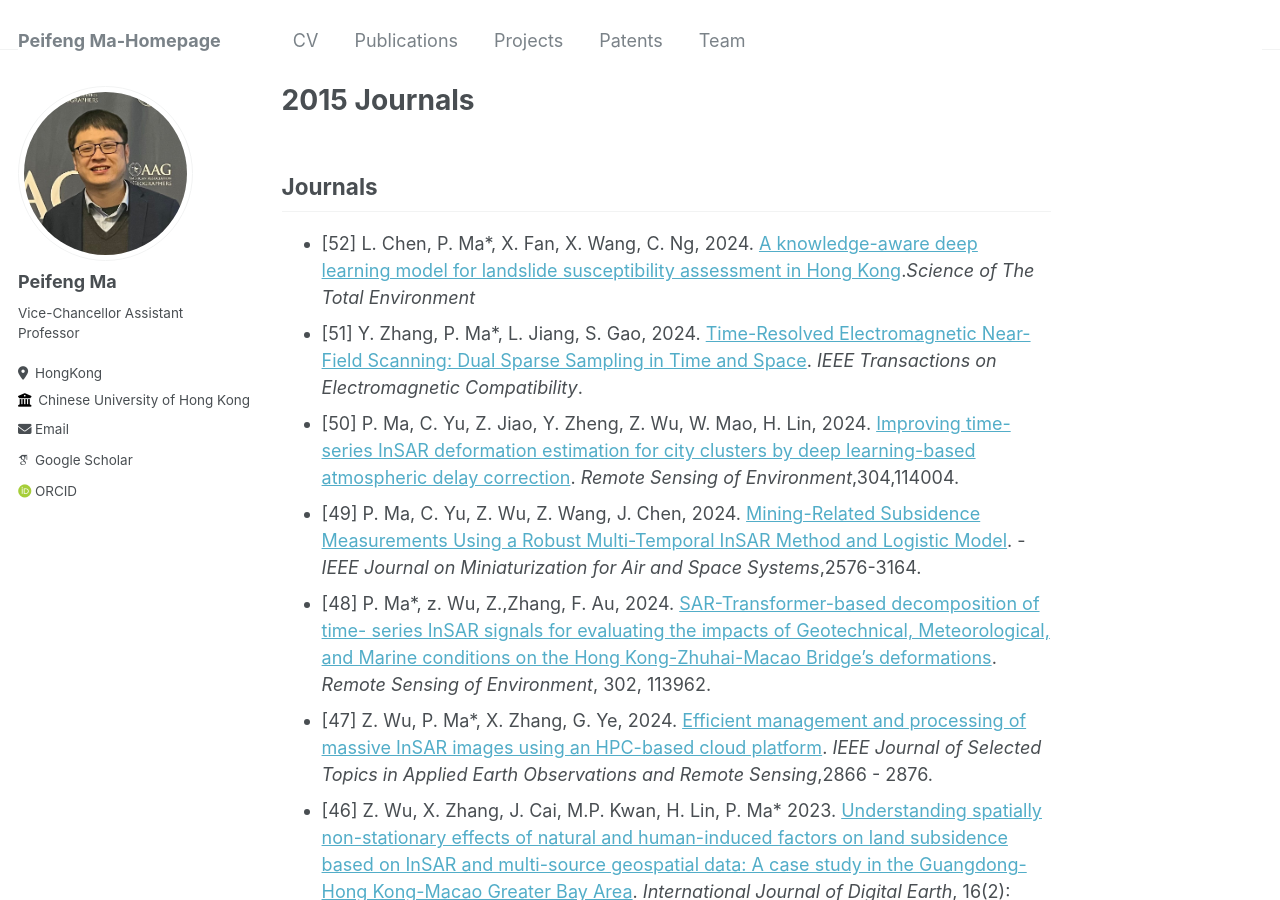
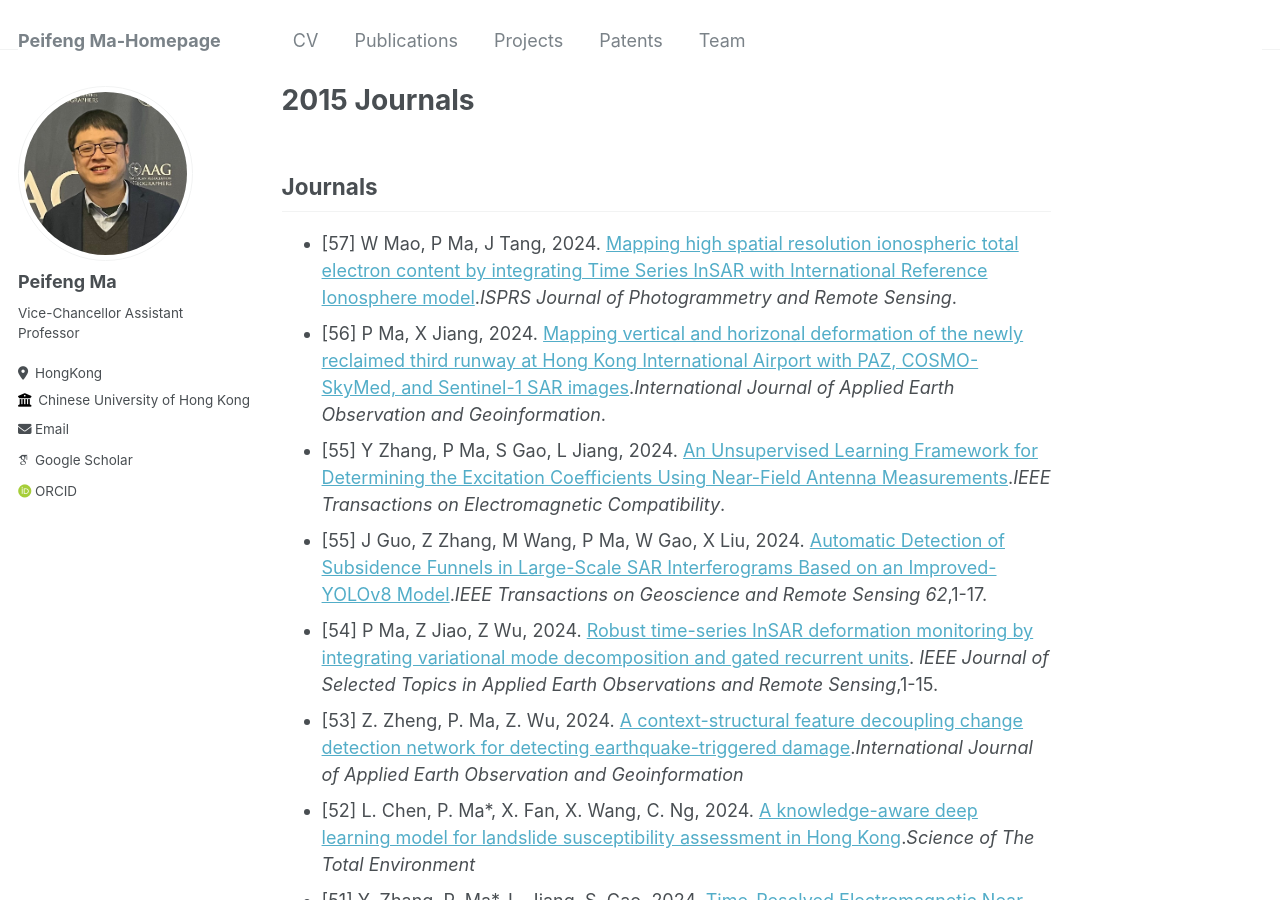
Before and after one commit to pfMA03/peifengMa, a Jekyll site: the page built from _publications/2015-Journals.md, in a window 1280 px wide and 900 px high. Built offline with Jekyll 4.4.1, drawn with Linux system fonts in a browser that asks for light colours; some web fonts are replaced.

Commit message:
Update 2015-Journals.md

```diff
--- a/_publications/2015-Journals.md
+++ b/_publications/2015-Journals.md
@@ -6,6 +6,12 @@ permalink: /publication/2015-Journals
 ---
 Journals
 ------
+* [57] W Mao, P Ma, J Tang, 2024. [Mapping high spatial resolution ionospheric total electron content by integrating Time Series InSAR with International Reference Ionosphere model](https://doi.org/10.1016/j.isprsjprs.2024.06.003)._ISPRS Journal of Photogrammetry and Remote Sensing_.
+* [56] P Ma, X Jiang, 2024. [Mapping vertical and horizonal deformation of the newly reclaimed third runway at Hong Kong International Airport with PAZ, COSMO-SkyMed, and Sentinel-1 SAR images](https://doi.org/10.1016/j.jag.2024.104030)._International Journal of Applied Earth Observation and Geoinformation_.
+* [55] Y Zhang, P Ma, S Gao, L Jiang, 2024. [An Unsupervised Learning Framework for Determining the Excitation Coefficients Using Near-Field Antenna Measurements](10.1109/TEMC.2024.3427682)._IEEE Transactions on Electromagnetic Compatibility_.
+* [55] J Guo, Z Zhang, M Wang, P Ma, W Gao, X Liu, 2024. [Automatic Detection of Subsidence Funnels in Large-Scale SAR Interferograms Based on an Improved-YOLOv8 Model](10.1109/TGRS.2024.3421662)._IEEE Transactions on Geoscience and Remote Sensing 62_,1-17.
+* [54] P Ma, Z Jiao, Z Wu, 2024. [Robust time-series InSAR deformation monitoring by integrating variational mode decomposition and gated recurrent units](10.1109/JSTARS.2024.3426676). _IEEE Journal of Selected Topics in Applied Earth Observations and Remote Sensing_,1-15.
+* [53] Z. Zheng, P. Ma, Z. Wu, 2024. [A context-structural feature decoupling change detection network for detecting earthquake-triggered damage](https://doi.org/10.1016/j.jag.2024.103961)._International Journal of Applied Earth Observation and Geoinformation_
 * [52] L. Chen, P. Ma*, X. Fan, X. Wang, C. Ng, 2024. [A knowledge-aware deep learning model for landslide susceptibility assessment in Hong Kong](https://doi.org/10.1016/j.scitotenv.2024.173557)._Science of The Total Environment_
 * [51] Y. Zhang, P. Ma*, L. Jiang, S. Gao, 2024. [Time-Resolved Electromagnetic Near-Field Scanning: Dual Sparse Sampling in Time and Space](10.1109/TEMC.2024.3381980). _IEEE Transactions on Electromagnetic Compatibility_.
 * [50] P. Ma, C. Yu, Z. Jiao, Y. Zheng, Z. Wu, W. Mao, H. Lin, 2024. [Improving time-series InSAR deformation estimation for city clusters by deep learning-based atmospheric delay correction](https://doi.org/10.1016/j.rse.2024.114004). _Remote Sensing of Environment_,304,114004.
```
